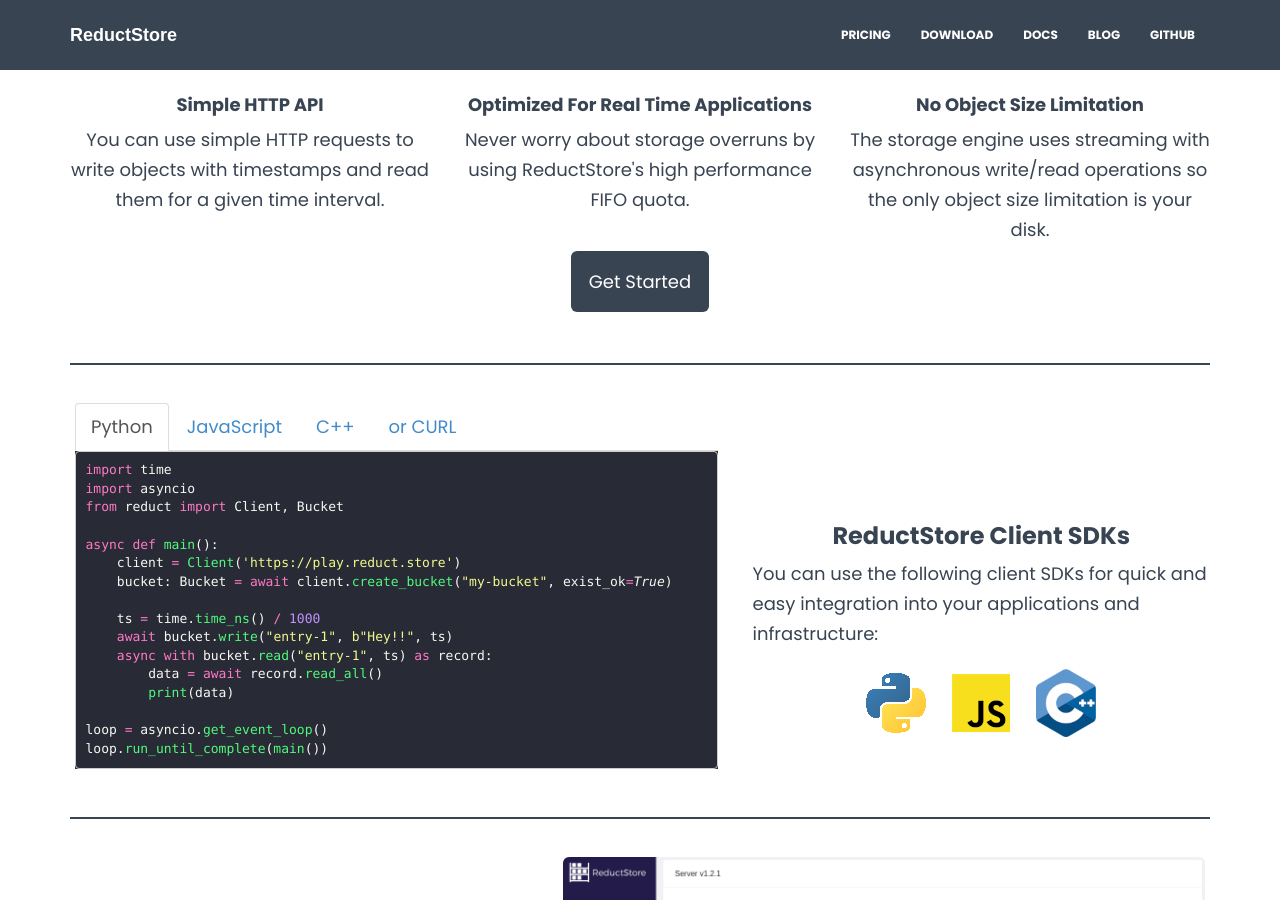
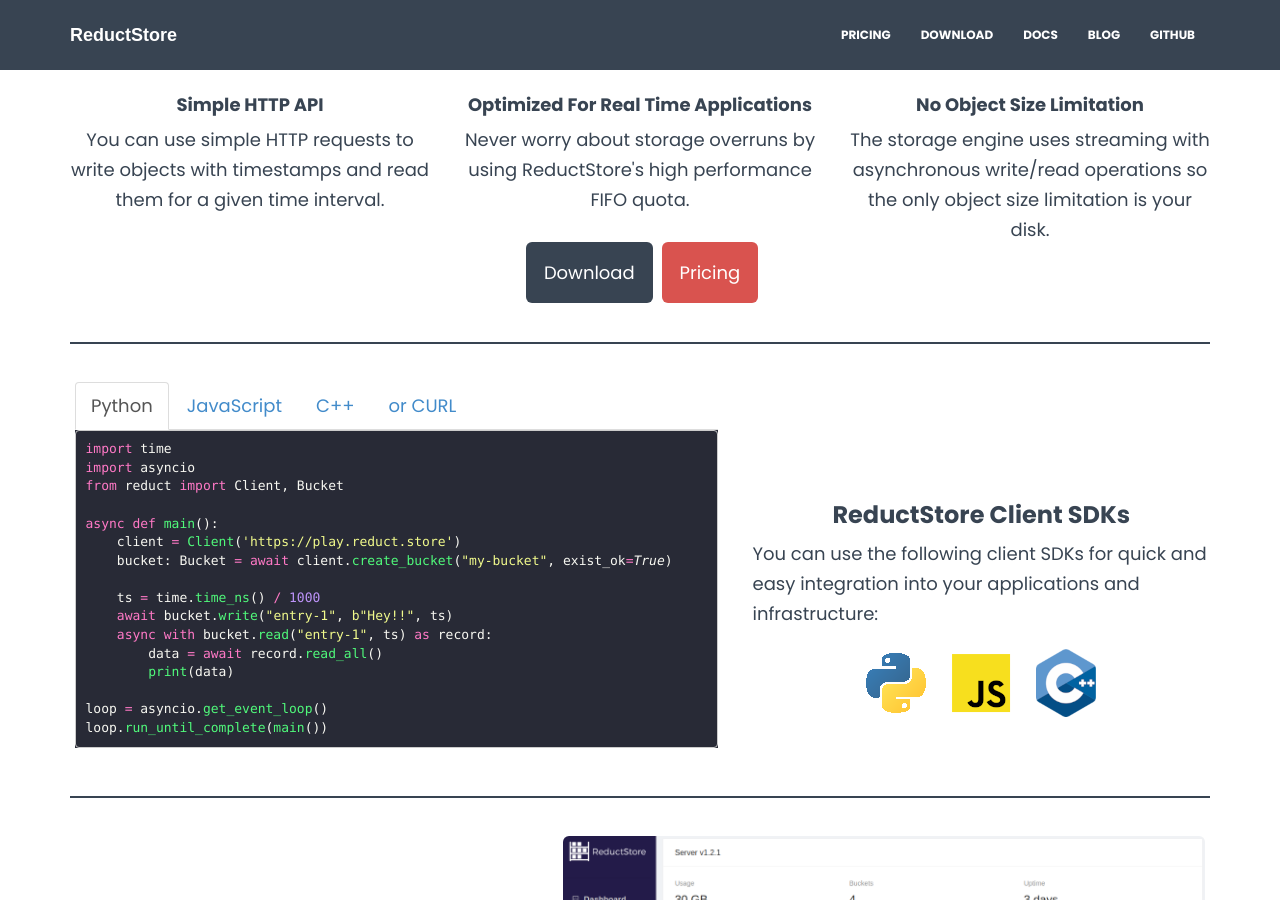
Before and after one commit to reductstore/homepage, a Jekyll site: the page built from index.html, in a window 1280 px wide and 900 px high, scrolled down 576 px. Built offline with Jekyll 4.4.1, drawn with Linux system fonts in a browser that asks for light colours; nearby versions of some CDN libraries.

Commit message:
add pricing link as jump button

```diff
--- a/index.html
+++ b/index.html
@@ -30,9 +30,10 @@
             </div>
         </div>
         <div class="row centered" style="margin-bottom: 3em">
-      <p>
-        <a href="/download" class="btn-lg btn-theme" style="padding: 1em">Get Started</a>
-      </p>
+            <div class="btn-group" role="group" aria-label="Download">
+                <a href="/download" class="btn-lg btn-theme" style="padding: 1em">Download</a>
+                <a href="/pricing" class="btn-lg btn-danger" style="padding: 1em">Pricing</a>
+            </div>
         </div>
 
         <div class="hline"></div>
@@ -67,7 +68,8 @@
                 <div class="col-md-5">
                     <h3 class="text-center" style="margin-top: 120px">Web Console</h3>
                     <p>
-            ReductStore has an integrated <a href="https://github.com/reductstore/web-console">web console</a> that
+                        ReductStore has an integrated <a href="https://github.com/reductstore/web-console">web
+                        console</a> that
                         allows you to easily manage your data and access
                         to it. You can try it out by using our <a href="https://play.reduct.store"> demo server </a>
                         (API token "reduct").
```
Lines whose indentation alone changed are shown as unchanged.
